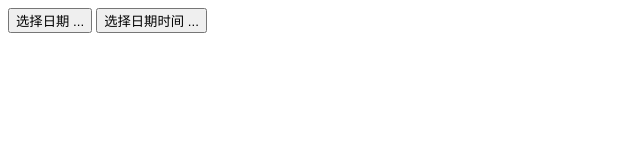
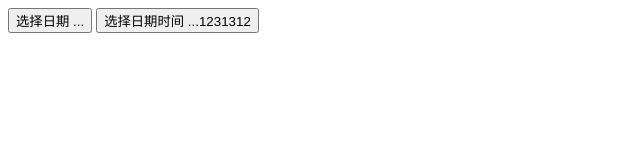
Before and after one commit to ym583429595/BPMforH5, a plain HTML site: page data.html in a window 1280 px wide. Shown: the whole page, without its empty margins (0-640 px from the left). Drawn offline with Linux system fonts and the light colour scheme.

Commit message:
一次性提交第一次分支

```diff
--- a/data.html
+++ b/data.html
@@ -17,7 +17,7 @@
 		<div class="mui-content">
 			<div class="mui-content-padded">
 				<button id='demo2' data-options='{"type":"date","beginYear":2014,"endYear":2016}' class="btn mui-btn mui-btn-block">选择日期 ...</button>
-				<button id='demo3' data-options='{"value":"2015-10-10 10:10","beginYear":2010,"endYear":2020}' class="btn mui-btn mui-btn-block">选择日期时间 ...</button>
+				<button id='demo3' data-options='{"value":"2015-10-10 10:10","beginYear":2010,"endYear":2020}' class="btn mui-btn mui-btn-block">选择日期时间 ...1231312</button>
 				<div id='result' class="ui-alert"></div>
 			</div>
 		</div>
```
Also changed, not shown: 新建文本文档.txt.
